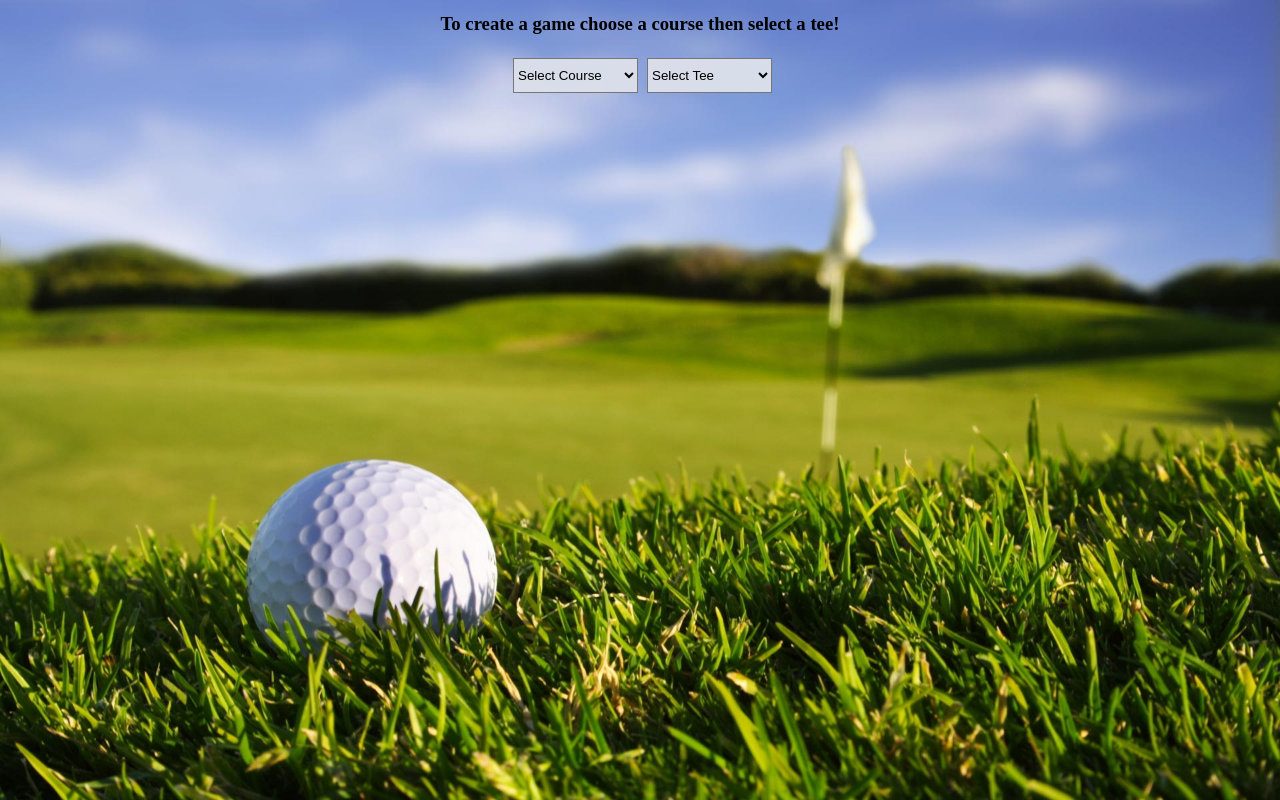
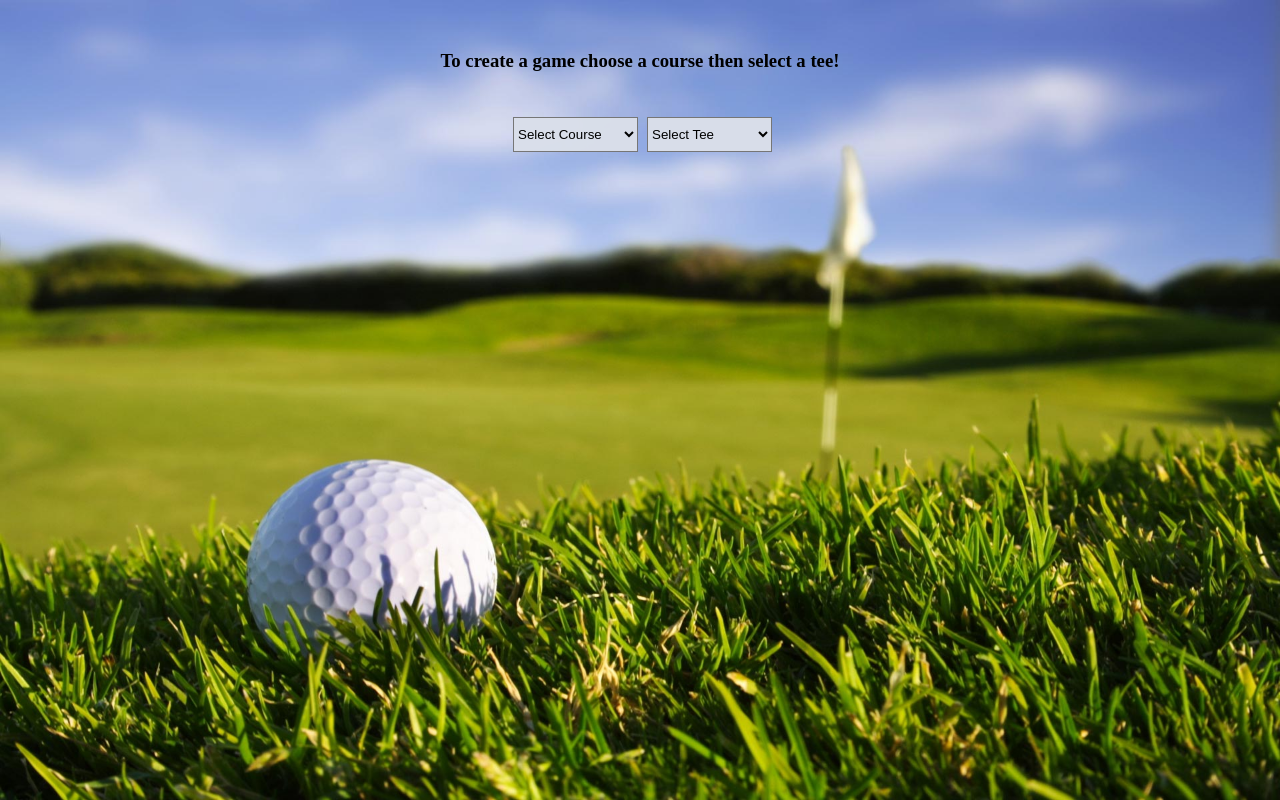
Before and after one commit to uphillhiker62/golfCard, a plain HTML site: page index.html in a window 1280 px wide. Drawn offline with nearby package versions, Linux system fonts and the light colour scheme; no server answers.

Commit message:
changes to margins on title and selectors

```diff
--- a/style.less
+++ b/style.less
@@ -19,7 +19,7 @@ html, body {
   flex-direction: column;
 
   .gameInfo{
-    margin: 13px auto;
+    margin: 50px auto 5px auto;
   }
 
   .gameSetUp {
@@ -29,7 +29,7 @@ html, body {
       width: 125px;
       height: 35px;
       background-color: #dadfeafa;
-      margin: 0 0 10px 5px;
+      margin: 30px 0 30px 5px;
 
     }
   }
```
Also changed, not shown: style.css.
